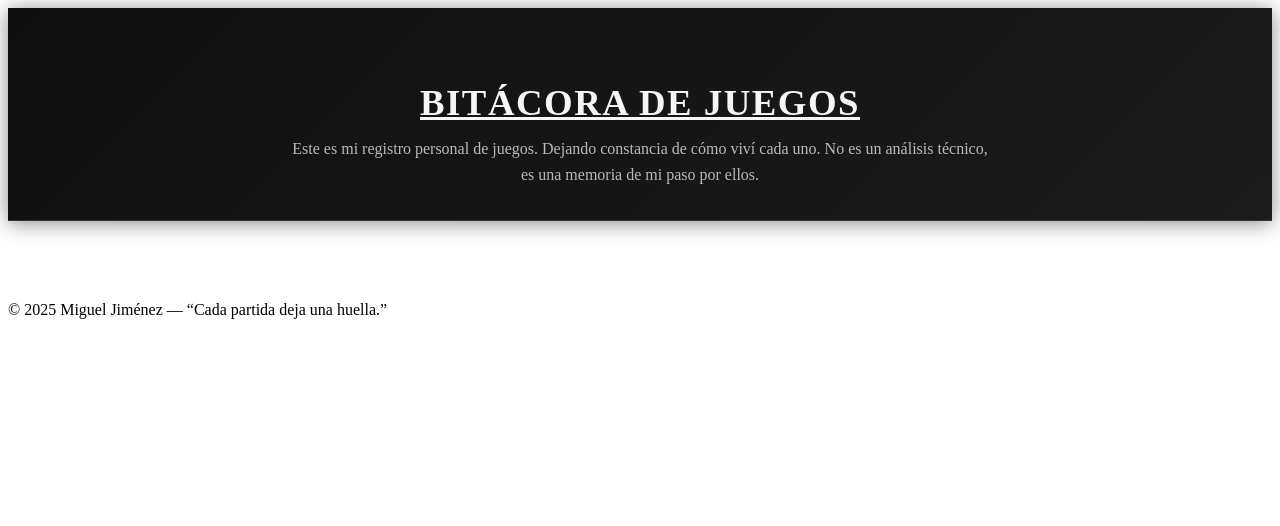
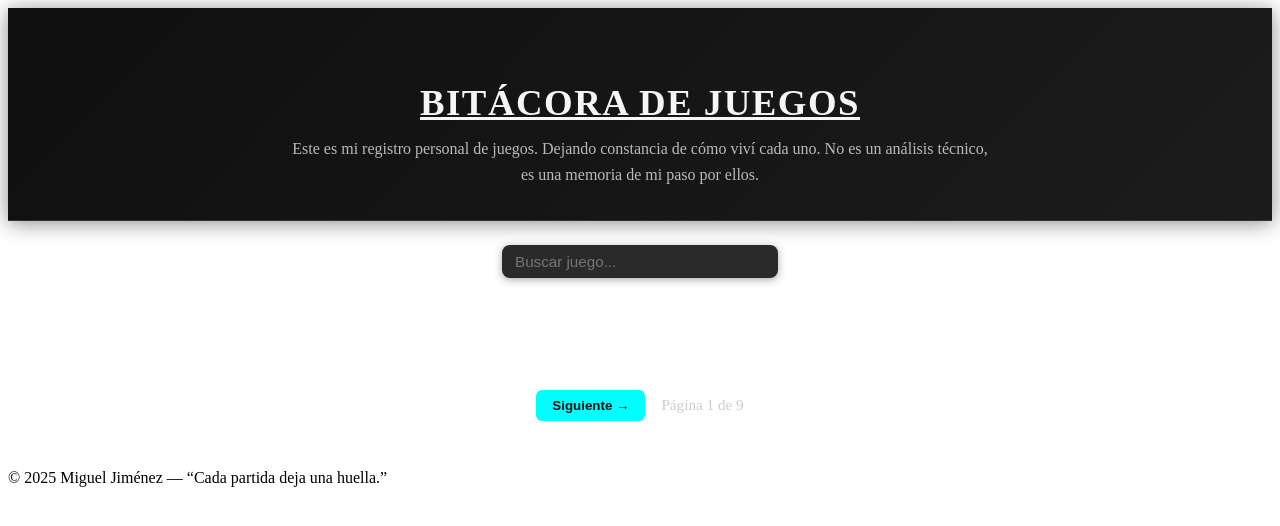
Before and after one commit to miguelmiguelmiguelmiguelmiguel/Mis-videojuegos, a plain HTML site: page index.html in a window 1280 px wide. Drawn offline with Linux system fonts and the light colour scheme; no server answers.

Commit message:
cambiios

```diff
--- a/index.html
+++ b/index.html
@@ -9,7 +9,6 @@
 <body>
 
     <!-- HEADER -->
-
     <header>
         <h1><u>Bitácora de Juegos</u></h1>
         <p class="subtitulo">
@@ -18,10 +17,16 @@
         </p>
     </header>
 
+    <!-- BÚSQUEDA -->
+    <div id="busqueda-container">
+        <input type="text" id="searchInput" placeholder="Buscar juego...">
+    </div>
 
     <!-- CONTENIDO PRINCIPAL -->
     <div id="contenido">
         <main id="juegos-container"></main>
+        <!-- PAGINACIÓN -->
+        <div id="paginacion"></div>
     </div>
 
     <!-- FOOTER -->
--- a/script.js
+++ b/script.js
@@ -4,6 +4,10 @@
 const apiKey = "5f293e60061a4ddda10338c50c1d61e6";
 const contenedor = document.getElementById("juegos-container");
 const inputBusqueda = document.getElementById("searchInput");
+const paginacion = document.getElementById("paginacion"); // div para los botones
+const tamañoPagina = 24;
+let paginaActual = 1;
+let juegosTotales = [];
 
 // ==============================
 // FUNCIÓN: MOSTRAR JUEGOS
@@ -11,7 +15,12 @@ const inputBusqueda = document.getElementById("searchInput");
 async function mostrarJuegos(lista) {
   contenedor.innerHTML = ""; // limpiar el contenedor
 
-  for (const juego of lista) {
+  // calcular slice de paginación
+  const inicio = (paginaActual - 1) * tamañoPagina;
+  const fin = paginaActual * tamañoPagina;
+  const juegosMostrados = lista.slice(inicio, fin);
+
+  for (const juego of juegosMostrados) {
     try {
       const res = await fetch(
         `https://api.rawg.io/api/games?key=${apiKey}&search=${encodeURIComponent(juego.nombre)}`
@@ -40,6 +49,41 @@ async function mostrarJuegos(lista) {
       console.error("Error al cargar el juego:", juego.nombre, error);
     }
   }
+
+  actualizarPaginacion(lista.length);
+}
+
+// ==============================
+// FUNCIÓN: ACTUALIZAR PAGINACIÓN
+// ==============================
+function actualizarPaginacion(totalJuegos) {
+  paginacion.innerHTML = "";
+
+  const totalPaginas = Math.ceil(totalJuegos / tamañoPagina);
+
+  if (paginaActual > 1) {
+    const btnPrev = document.createElement("button");
+    btnPrev.textContent = "← Anterior";
+    btnPrev.onclick = () => {
+      paginaActual--;
+      mostrarJuegos(juegosTotales);
+    };
+    paginacion.appendChild(btnPrev);
+  }
+
+  if (paginaActual < totalPaginas) {
+    const btnNext = document.createElement("button");
+    btnNext.textContent = "Siguiente →";
+    btnNext.onclick = () => {
+      paginaActual++;
+      mostrarJuegos(juegosTotales);
+    };
+    paginacion.appendChild(btnNext);
+  }
+
+  const infoPagina = document.createElement("span");
+  infoPagina.textContent = ` Página ${paginaActual} de ${totalPaginas} `;
+  paginacion.appendChild(infoPagina);
 }
 
 // ==============================
@@ -54,13 +98,15 @@ async function cargarJuegos() {
       if (juego.id === undefined) juego.id = index + 1;
     });
 
-    mostrarJuegos(misJuegos);
+    juegosTotales = misJuegos; // guardamos todos los juegos
+    mostrarJuegos(juegosTotales);
 
     inputBusqueda.addEventListener("input", (e) => {
       const valor = e.target.value.toLowerCase();
-      const filtrados = misJuegos.filter((j) =>
+      const filtrados = juegosTotales.filter((j) =>
         j.nombre.toLowerCase().includes(valor)
       );
+      paginaActual = 1; // resetear página al filtrar
       mostrarJuegos(filtrados);
     });
   } catch (error) {
--- a/style.css
+++ b/style.css
@@ -23,6 +23,62 @@ header h1 {
   color: #ccc;
   opacity: 0.9;
 }
+/* BÚSQUEDA */
+#busqueda-container {
+  text-align: center;
+  margin: 1.5rem 0;
+}
+
+#searchInput {
+  width: 250px;
+  max-width: 90%;
+  padding: 0.5rem 0.8rem;
+  border-radius: 8px;
+  border: none;
+  outline: none;
+  font-size: 0.95rem;
+  background: #2a2a2a;
+  color: #f5f5f5;
+  box-shadow: 0 2px 8px #0005;
+  transition: box-shadow 0.3s ease, transform 0.2s ease;
+}
+
+#searchInput:focus {
+  box-shadow: 0 2px 12px #00ffff66;
+  transform: scale(1.02);
+}
+
+/* PAGINACIÓN */
+#paginacion {
+  display: flex;
+  justify-content: center;
+  align-items: center;
+  gap: 1rem;
+  margin: 1.5rem 0 3rem;
+  flex-wrap: wrap;
+}
+
+#paginacion button {
+  background: #0ff;
+  color: #111;
+  border: none;
+  padding: 0.5rem 1rem;
+  border-radius: 6px;
+  font-weight: bold;
+  cursor: pointer;
+  transition: background 0.3s ease, transform 0.2s ease;
+}
+
+#paginacion button:hover {
+  background: #00cccc;
+  transform: translateY(-2px);
+}
+
+#paginacion span {
+  color: #ccc;
+  font-size: 0.95rem;
+}
+
 /* JUEGOS */
 #juegos-container {
   display: grid;
```
